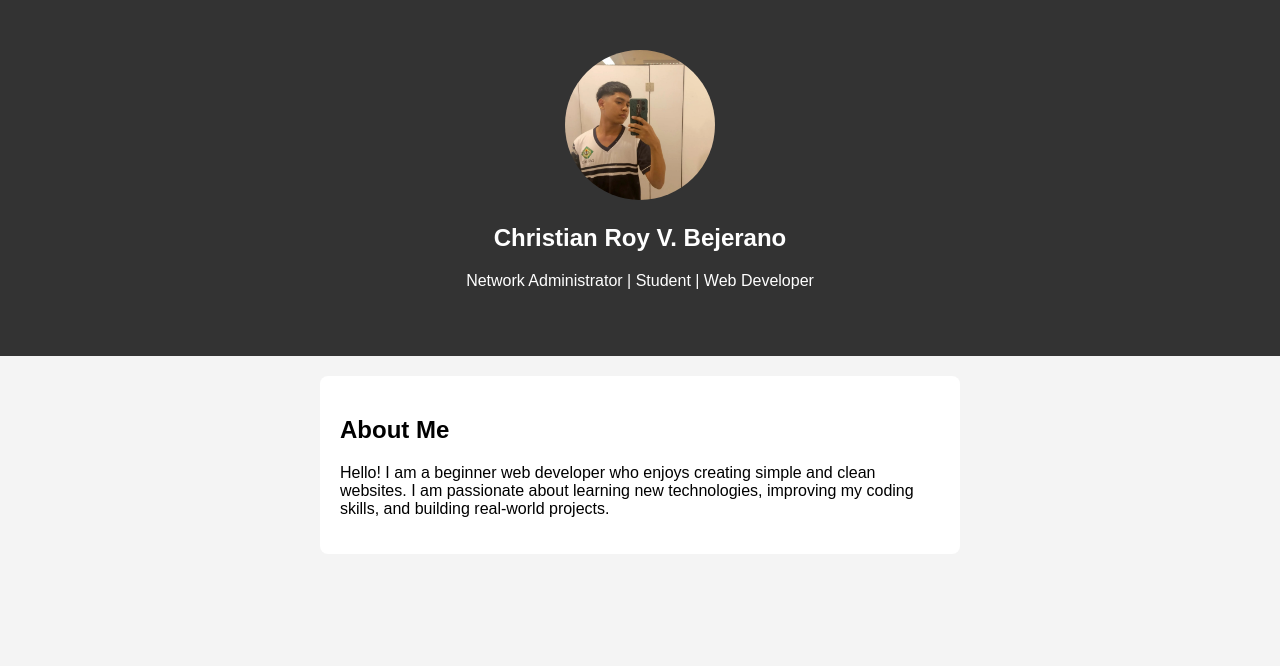
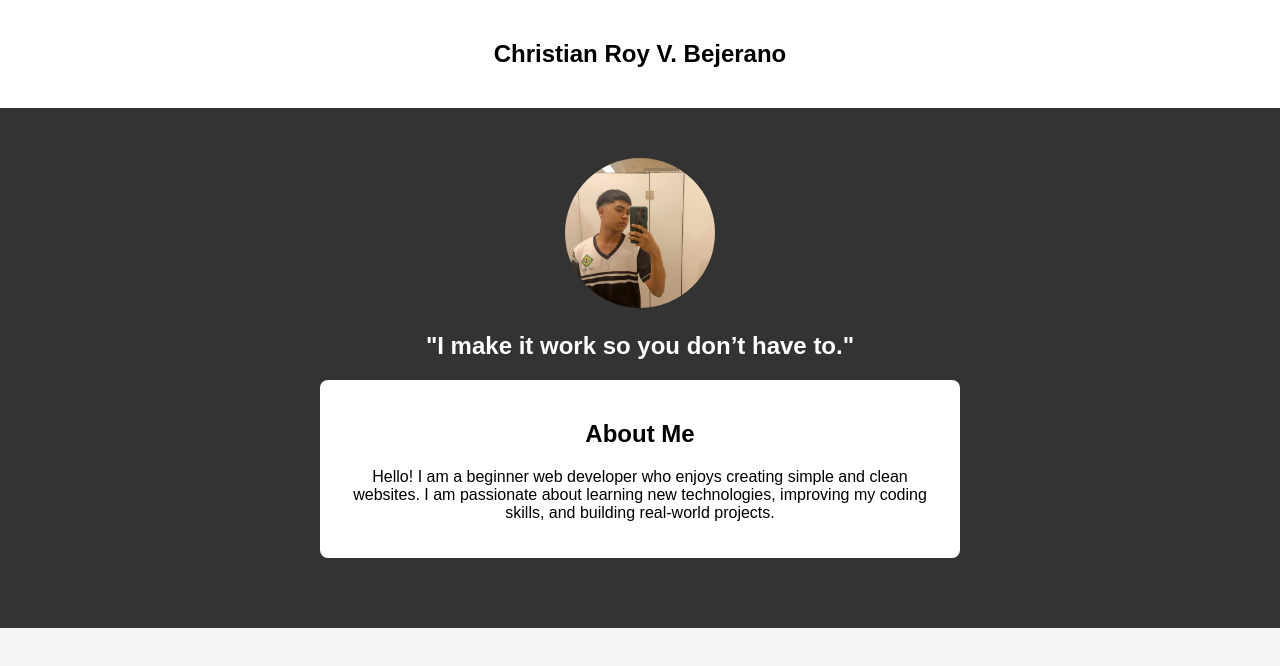
Before and after one commit to Chan-dev-beginner/Portfolio_Website_Project, a plain HTML site: page index.html in a window 1280 px wide. Drawn offline with Linux system fonts and the light colour scheme.

Commit message:
gumagawa ako ya ah

```diff
--- a/index.html
+++ b/index.html
@@ -11,33 +11,56 @@
       padding: 0;
       background-color: #f4f4f4;
     }
+    header {
+      background-color: #ffffff;
+      color: rgb(0, 0, 0);
+      padding: 20px;
+      text-align: center;
+    }
     .hero {
       text-align: center;
       padding: 50px 20px;
       background-color: #333;
-      color: white;
+      color: rgb(255, 255, 255);
     }
     .about {
       max-width: 600px;
       margin: 20px auto;
       padding: 20px;
-      background-color: white;
+      background-color: rgb(255, 255, 255);
       border-radius: 8px;
+      color: rgb(0, 0, 0);
     }
     img {
       border-radius: 50%;
       object-fit: cover;
     }
+
   </style>
 </head>
 
 <body>
-
+ <header>  <h2>Christian Roy V. Bejerano</h2>
+ </header>
   <section class="hero">
     <img src="../assets/channn.jpg" alt="ProfilePhoto" width="150px" height="150px" border-radius="50%" object-fit="cover">
-    <h1>Christian Roy V. Bejerano</h1>
-    <p>Network Administrator | Student | Web Developer</p>
-  </section>
+    <h1 id="type"> </h1>
+    <h1 id="type"></h1>
+
+    <script>
+    const text = "\"I make it work so you don’t have to.\"";
+    let i = 0;
+
+    function typeWriter() {
+    if (i < text.length) {
+    document.getElementById("type").innerHTML += text.charAt(i);
+    i++;
+    setTimeout(typeWriter, 80);
+    }
+  }
+
+   typeWriter();
+    </script>
 
   <section class="about">
     <h2>About Me</h2>
```
